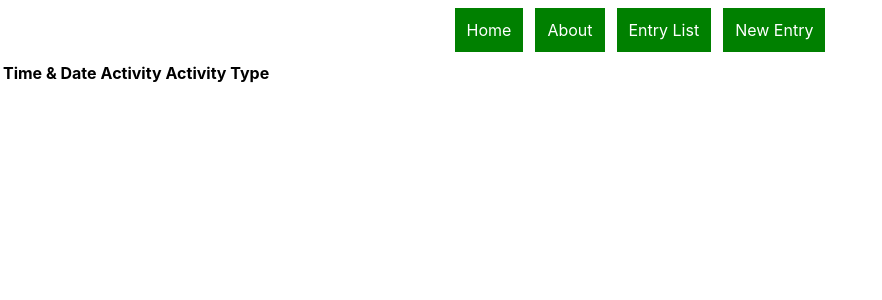
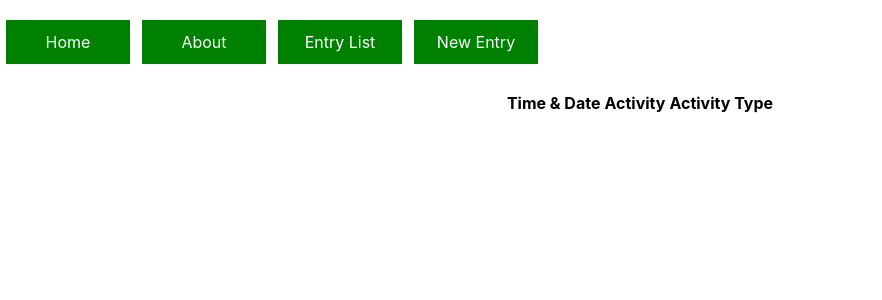
Before and after one commit to johnfarris1001/time-tracker, a React (Create React App) app: page /entrylist in a window 1280 px wide. Shown: the top 300 px of the page, without its empty margins (0-882 px from the left). Built offline with nearby package versions, Linux system fonts and the light colour scheme.

Commit message:
add center alignment table and navbar

```diff
--- a/src/App.css
+++ b/src/App.css
@@ -1,43 +1,9 @@
-body {
+.navbar {
+  display: flex;
   text-align: center;
 }
 
-.App {
-  text-align: center;
+.center {
+  margin-left: auto;
+  margin-right: auto;
 }
-
-.App-logo {
-  height: 40vmin;
-  pointer-events: none;
-}
-
-@media (prefers-reduced-motion: no-preference) {
-  .App-logo {
-    animation: App-logo-spin infinite 20s linear;
-  }
-}
-
-.App-header {
-  background-color: #282c34;
-  min-height: 100vh;
-  display: flex;
-  flex-direction: column;
-  align-items: center;
-  justify-content: center;
-  font-size: calc(10px + 2vmin);
-  color: white;
-}
-
-.App-link {
-  color: #61dafb;
-}
-
-@keyframes App-logo-spin {
-  from {
-    transform: rotate(0deg);
-  }
-
-  to {
-    transform: rotate(360deg);
-  }
-}
--- a/src/components/EntryList.js
+++ b/src/components/EntryList.js
@@ -12,7 +12,7 @@
 
     return (
         <div>
-            <table>
+            <table className="center">
                 <thead>
                     <tr>
                         <th>
```
